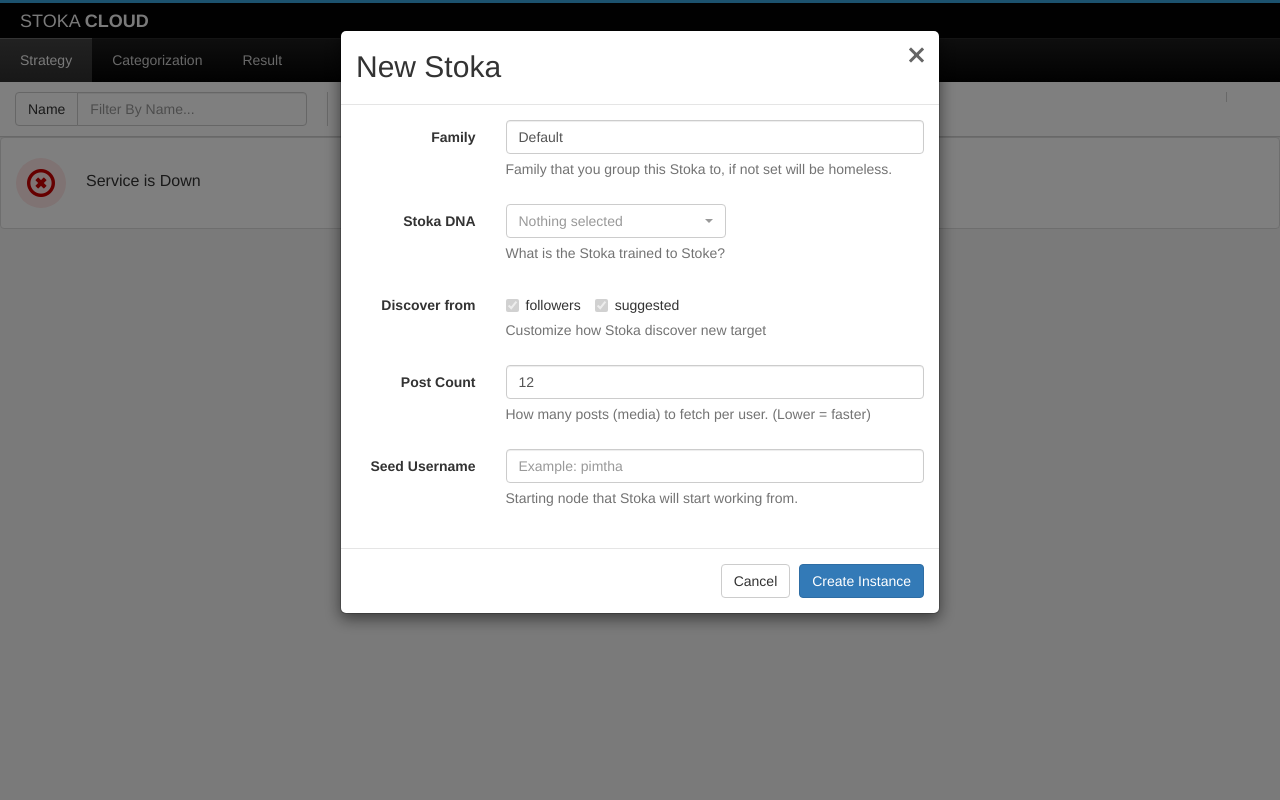
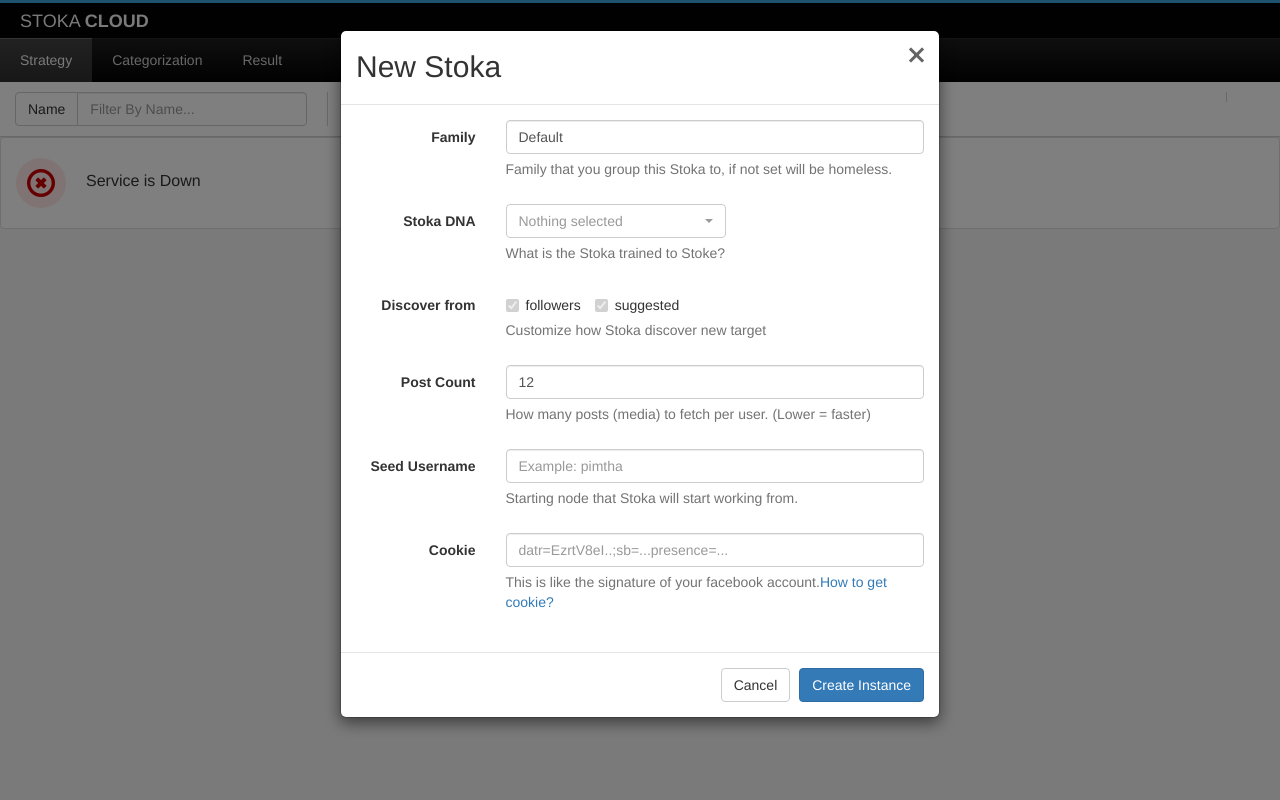
Before and after one commit to alphastoka/alphastoka-cloud, a Django app: template alphastoka/mgmt/templates/index.html in a window 1280 px wide, after a click on "Spawn a Stoka". Run offline with Django 3.2, Linux system fonts and the light colour scheme; the template is opened without the code that fills it, so the values that code supplies are empty; some libraries are stand-ins or nearby versions; some web fonts are replaced.

Commit message:
Cookie support

```diff
--- a/alphastoka/alphastoka/urls.py
+++ b/alphastoka/alphastoka/urls.py
@@ -38,6 +38,11 @@ def get_item(dictionary, key):
     return dictionary.get(key)
 
 @register.filter
+def add_int(v, b):
+    return int(v) + int(b)
+
+
+@register.filter
 def unixtime(intTime):
     that = datetime.fromtimestamp(int(intTime))
     total_time=(datetime.now() - that)
--- a/alphastoka/mgmt/templates/index.html
+++ b/alphastoka/mgmt/templates/index.html
@@ -54,6 +54,13 @@
 						<div class="col-sm-9">
 							<input type="text" id="textInput3-modal-markup" name="seeder_username" class="form-control" placeholder="Example: pimtha">
 							<span class="help-block">Starting node that Stoka will start working from.</span>
+						</div>
+					</div>
+					<div class="form-group">
+						<label class="col-sm-3 control-label" for="textInput3-modal-markup">Cookie</label>
+						<div class="col-sm-9">
+							<input type="text" id="textInput3-modal-markup" name="cookie" class="form-control" placeholder="datr=EzrtV8eI..;sb=...presence=...">
+							<span class="help-block">This is like the signature of your facebook account.<a href="/docs/cookie">How to get cookie?</a></span>
 						</div>
 					</div>
 				</div>
```
